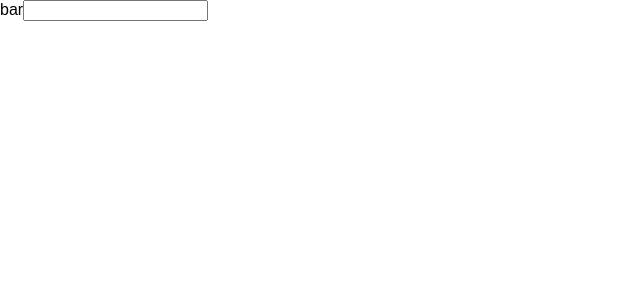
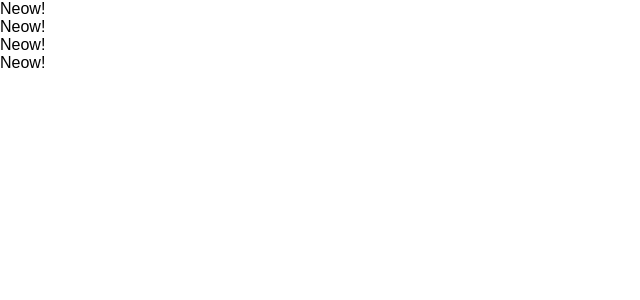
Before and after one commit to chamtowa0201/udemy-react-redux-crud-application, a React (Create React App) app: page / in a window 1280 px wide. Shown: the top 300 px of the page, without its empty margins (0-640 px from the left). Built offline with nearby package versions, Linux system fonts and the light colour scheme.

Commit message:
create class components and functional component

```diff
--- a/src/App.js
+++ b/src/App.js
@@ -1,6 +1,6 @@
-import React, { Component } from 'react';
+import React from 'react';
 
-class App extends Component {
+/*class App extends Component {
   render() {
     return (
       <React.Fragment>
@@ -11,6 +11,20 @@ class App extends Component {
       </React.Fragment>
     )
   }
+}*/
+
+const App = () => {
+  return (
+    <div>
+      <Cat />
+      <Cat />
+      <Cat />
+      <Cat />
+    </div>
+  )
 }
 
+const Cat = () => {
+  return <div>Neow!</div>
+}
 export default App;
```
